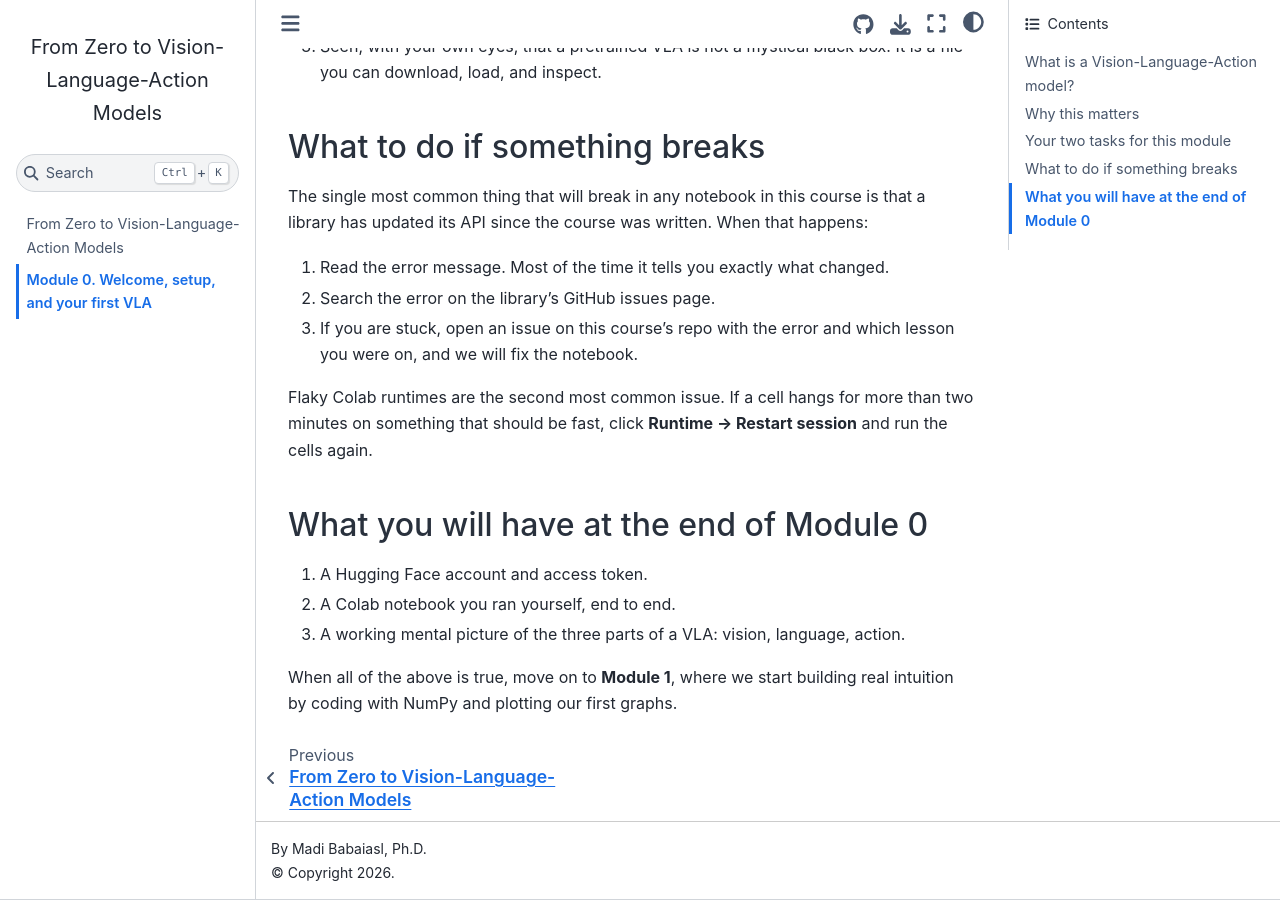
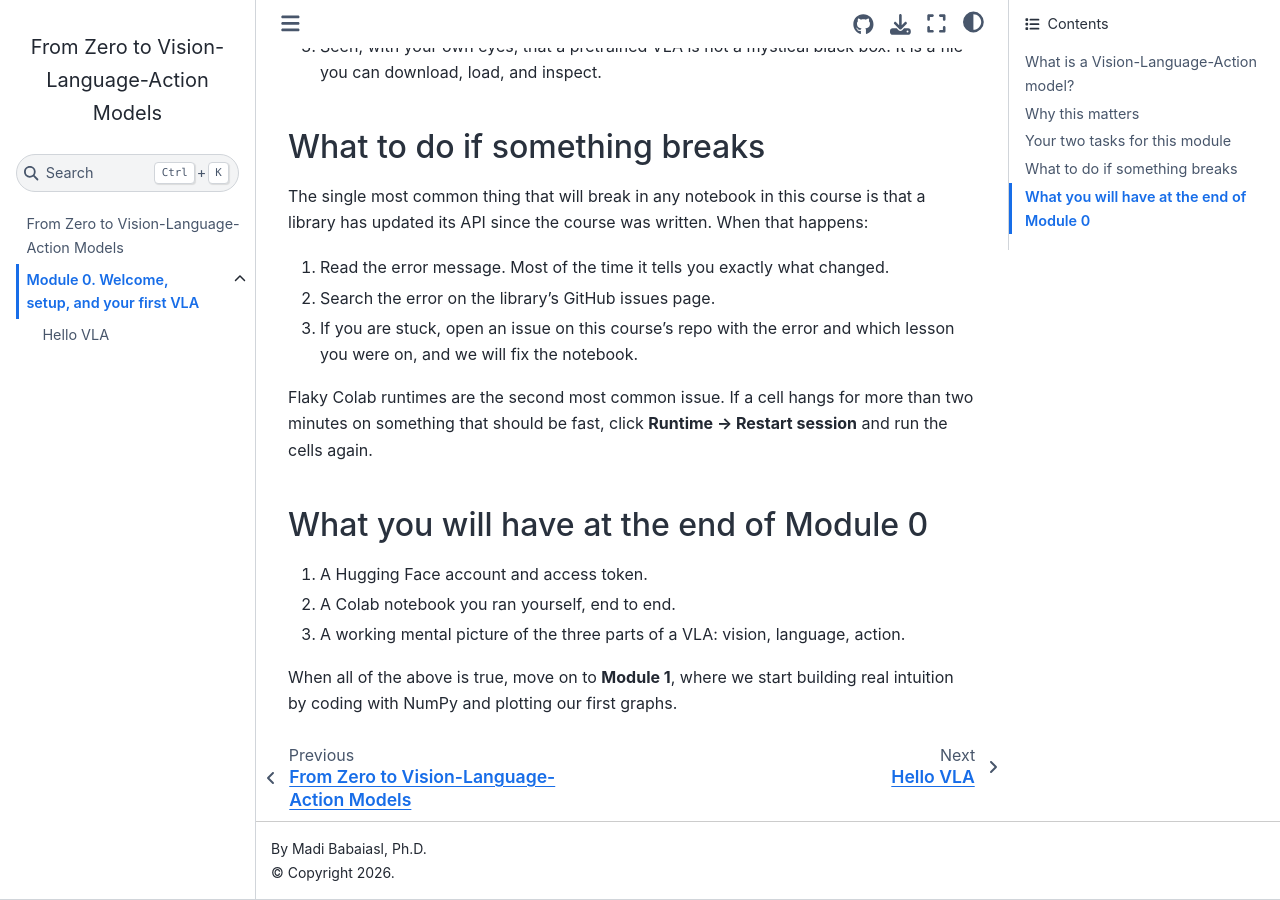
Before and after one commit to madibabaiasl/vla-from-zero, a Jupyter Book: the page built from book/module_00_welcome/lesson.md, in a window 1280 px wide and 900 px high, scrolled down 2100 px. Built offline with Jupyter Book 1.0.4 settings and Sphinx 7.4.7 and the Sphinx Book theme 1.1.4, drawn with Linux system fonts in a browser that asks for light colours.

Commit message:
Update _toc.yml

```diff
--- a/book/_toc.yml
+++ b/book/_toc.yml
@@ -2,3 +2,5 @@ format: jb-book
 root: intro
 chapters:
   - file: module_00_welcome/lesson
+    sections:
+      - file: module_00_welcome/hello_vla
```
